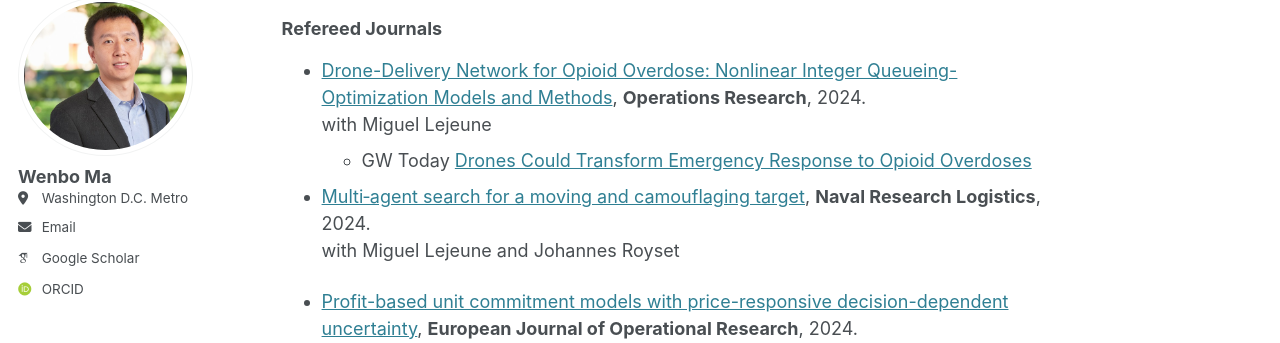
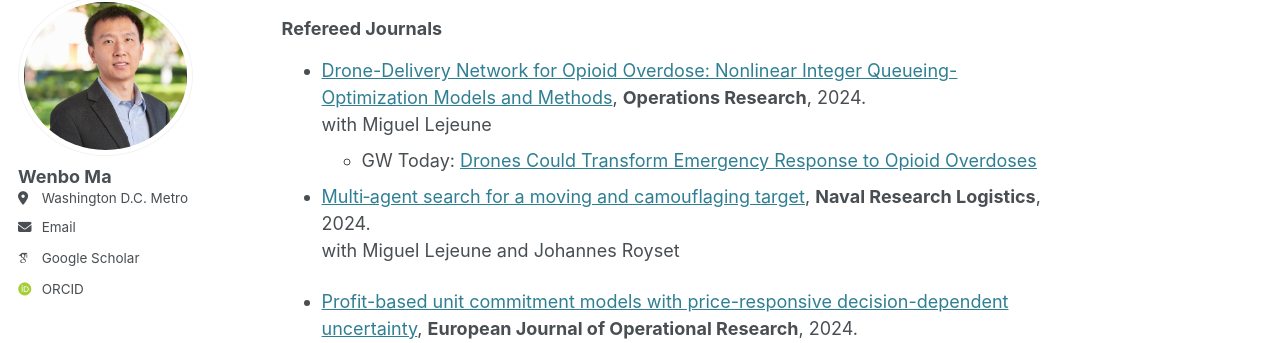
Before and after one commit to wenbo5565/wenbo5565.github.io, a Jekyll site: the page built from _pages/about.md, in a window 1280 px wide and 900 px high, scrolled down 1081 px. Shown: the part 110-453 px from the top of the window. Built offline with Jekyll 4.4.1, drawn with Linux system fonts in a browser that asks for light colours; some web fonts are replaced.

```diff
--- a/_pages/about.md
+++ b/_pages/about.md
@@ -26,7 +26,7 @@ Outside of work, I enjoy playing and watching sports — particularly tennis, sw
 ### Refereed Journals
 - [Drone-Delivery Network for Opioid Overdose: Nonlinear Integer Queueing-Optimization Models and Methods](https://pubsonline.informs.org/doi/10.1287/opre.2022.0489), **Operations Research**, 2024. \
    with Miguel Lejeune
-  - GW Today [Drones Could Transform Emergency Response to Opioid Overdoses](https://gwtoday.gwu.edu/drones-could-transform-emergency-response-opioid-overdoses)
+  - GW Today: [Drones Could Transform Emergency Response to Opioid Overdoses](https://gwtoday.gwu.edu/drones-could-transform-emergency-response-opioid-overdoses)
 
 - [Multi‐agent search for a moving and camouflaging target](https://onlinelibrary.wiley.com/doi/abs/10.1002/nav.22160), **Naval Research Logistics**, 2024. \
    with Miguel Lejeune and Johannes Royset
```
